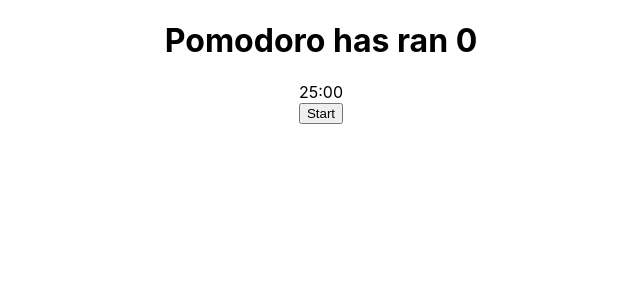
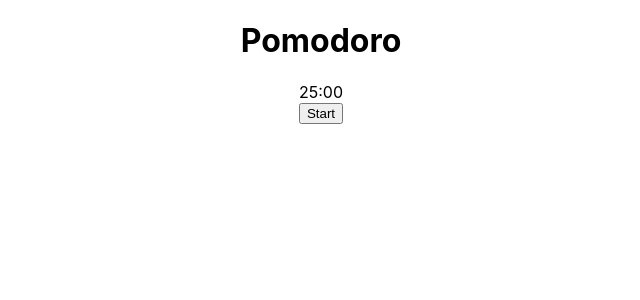
Before and after one commit to NeilWkz/pomodoro, a React (Create React App) app: page / in a window 1280 px wide. Shown: the top 300 px of the page, without its empty margins (319-959 px from the left). Built offline with nearby package versions, Linux system fonts and the light colour scheme.

Commit message:
remove debug display

```diff
--- a/src/App.js
+++ b/src/App.js
@@ -54,7 +54,7 @@ function App() {
 
   return (
     <div className="App">
-      <h1>Pomodoro has ran {runCount}</h1>
+      <h1>Pomodoro</h1>
       <div className="timer" data-testid="timer">
         <ClockFace timeInSeconds={timer} />
       </div>
```
